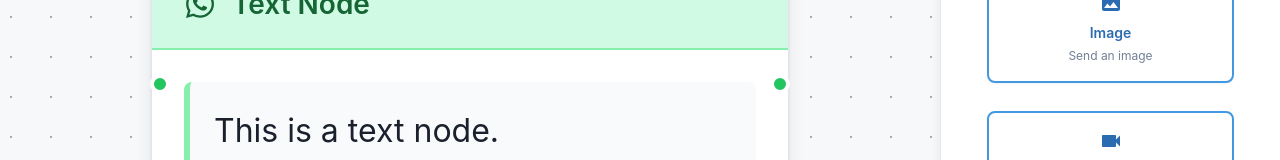
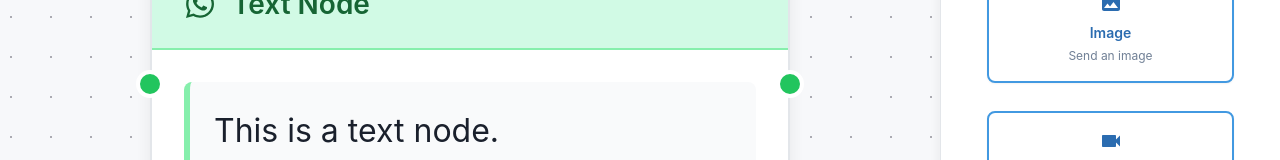
Before and after one commit to Dutt23/flow-builder, a React (Vite) app: page / in a window 1280 px wide. Shown: the part 340-500 px from the top of the page. Built offline with nearby package versions, Linux system fonts and the light colour scheme.

Commit message:
Add source handle restriction

```diff
--- a/src/components/FlowCanvas.jsx
+++ b/src/components/FlowCanvas.jsx
@@ -1,4 +1,5 @@
 import React, { useCallback, useRef, useState, useEffect } from 'react';
+import { useToast } from '@chakra-ui/react';
 import {
   ReactFlow,
   ReactFlowProvider,
@@ -26,6 +27,7 @@ function FlowCanvasInner({
   const [nodes, setNodes, onNodesChangeLocal] = useNodesState(propNodes);
   const [edges, setEdges, onEdgesChangeLocal] = useEdgesState(propEdges);
   const reactFlowWrapper = useRef(null);
+  const toast = useToast();
 
   // Sync local state with props
   useEffect(() => {
@@ -48,8 +50,26 @@ function FlowCanvasInner({
   }, [onEdgesChangeProp, onEdgesChangeLocal]);
 
   const onConnect = useCallback((params) => {
+    // Check if source handle already has an edge
+    const hasExistingEdge = edges.some(edge =>
+      edge.source === params.source &&
+      edge.sourceHandle === params.sourceHandle
+    );
+
+    if (hasExistingEdge) {
+      toast({
+        title: 'Connection Error',
+        description: 'Source handle already has an edge',
+        status: 'error',
+        duration: 2000,
+        isClosable: true,
+        position: 'bottom-right'
+      });
+      return;
+    }
+
     if (onConnectProp) onConnectProp(params);
-  }, [onConnectProp]);
+  }, [edges, onConnectProp]);
 
   // Listen for selection changes
   const onSelectionChange = useCallback(({ nodes: selectedNodes }) => {
--- a/src/components/nodes/common/NodeBase.jsx
+++ b/src/components/nodes/common/NodeBase.jsx
@@ -8,8 +8,8 @@ export const NodeBase = ({
   icon: Icon,
   children,
   data,
-  showSourceHandle = true,
-  showTargetHandle = true
+  showSourceHandles = true,
+  showTargetHandles = true
 }) => {
   return (
     <div
@@ -49,37 +49,40 @@ export const NodeBase = ({
         {children}
       </div>
 
-      {/* Handles */}
-      {showTargetHandle && (
+      {/* Left Handle - Target */}
+      {showTargetHandles && (
         <Handle
+          id="target"
           type="target"
           position={Position.Left}
           style={{
             background: getHandleColor(type),
+            width: '14px',
+            height: '14px',
             border: '2px solid #fff',
-            width: 10,
-            height: 10,
-            borderRadius: '50%',
             top: '50%',
+            left: '-7px',
             transform: 'translateY(-50%)',
-            zIndex: 10,
+            zIndex: 1
           }}
         />
       )}
 
-      {showSourceHandle && (
+      {/* Right Handle - Source */}
+      {showSourceHandles && (
         <Handle
+          id="source"
           type="source"
           position={Position.Right}
           style={{
             background: getHandleColor(type),
+            width: '14px',
+            height: '14px',
             border: '2px solid #fff',
-            width: 10,
-            height: 10,
-            borderRadius: '50%',
             top: '50%',
+            right: '-7px',
             transform: 'translateY(-50%)',
-            zIndex: 10,
+            zIndex: 1
           }}
         />
       )}
--- a/src/pages/Flow.jsx
+++ b/src/pages/Flow.jsx
@@ -80,7 +80,6 @@ export default function App() {
     );
   }
 
-  console.log(flowData)
   return (
     <Flex direction="column" height="100vh" width="100vw" bg="#f7f8fa" overflow="hidden">
       <Header />
```
Also changed, not shown: src/components/editors/NodeEditorFactory.jsx (+2 -9 lines).
